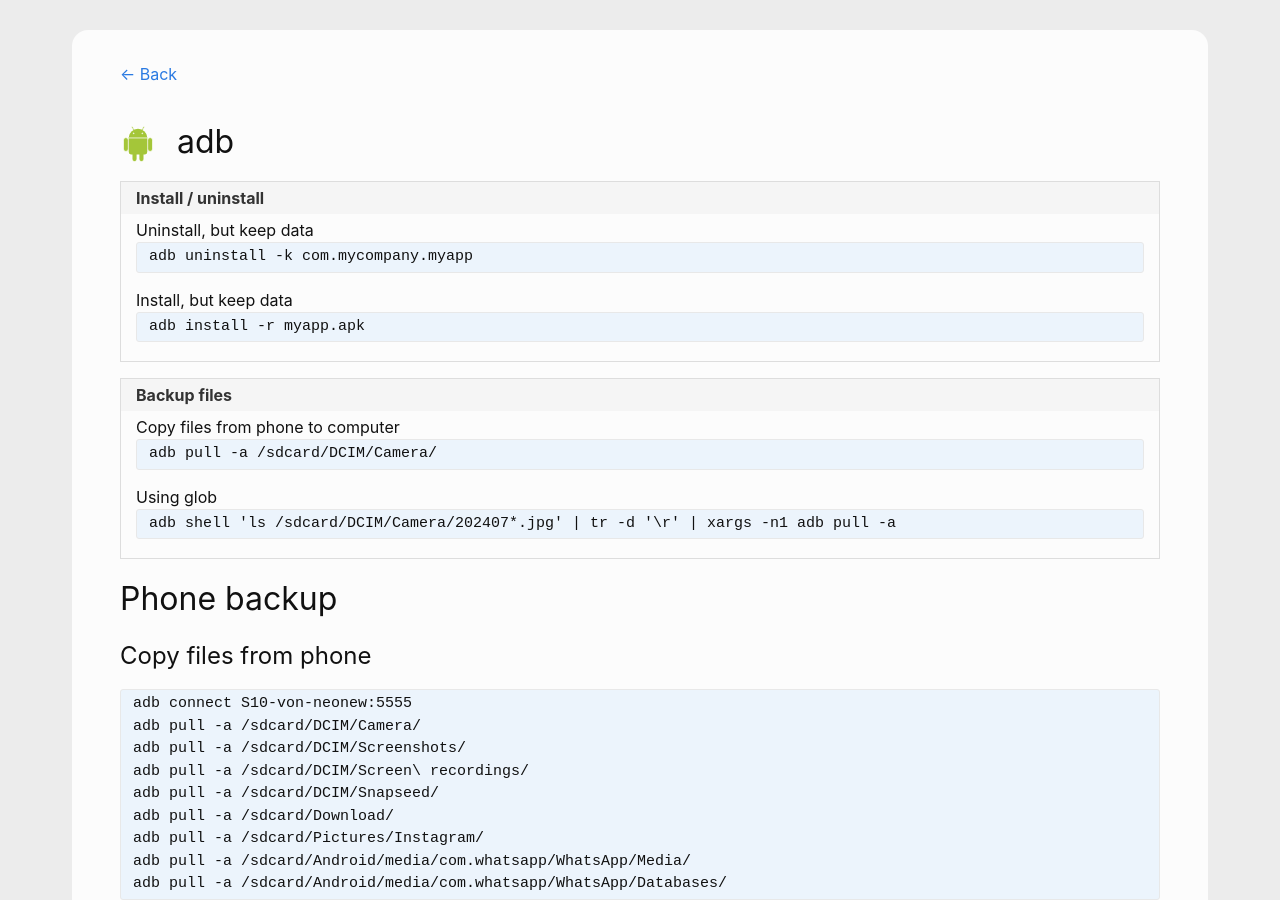
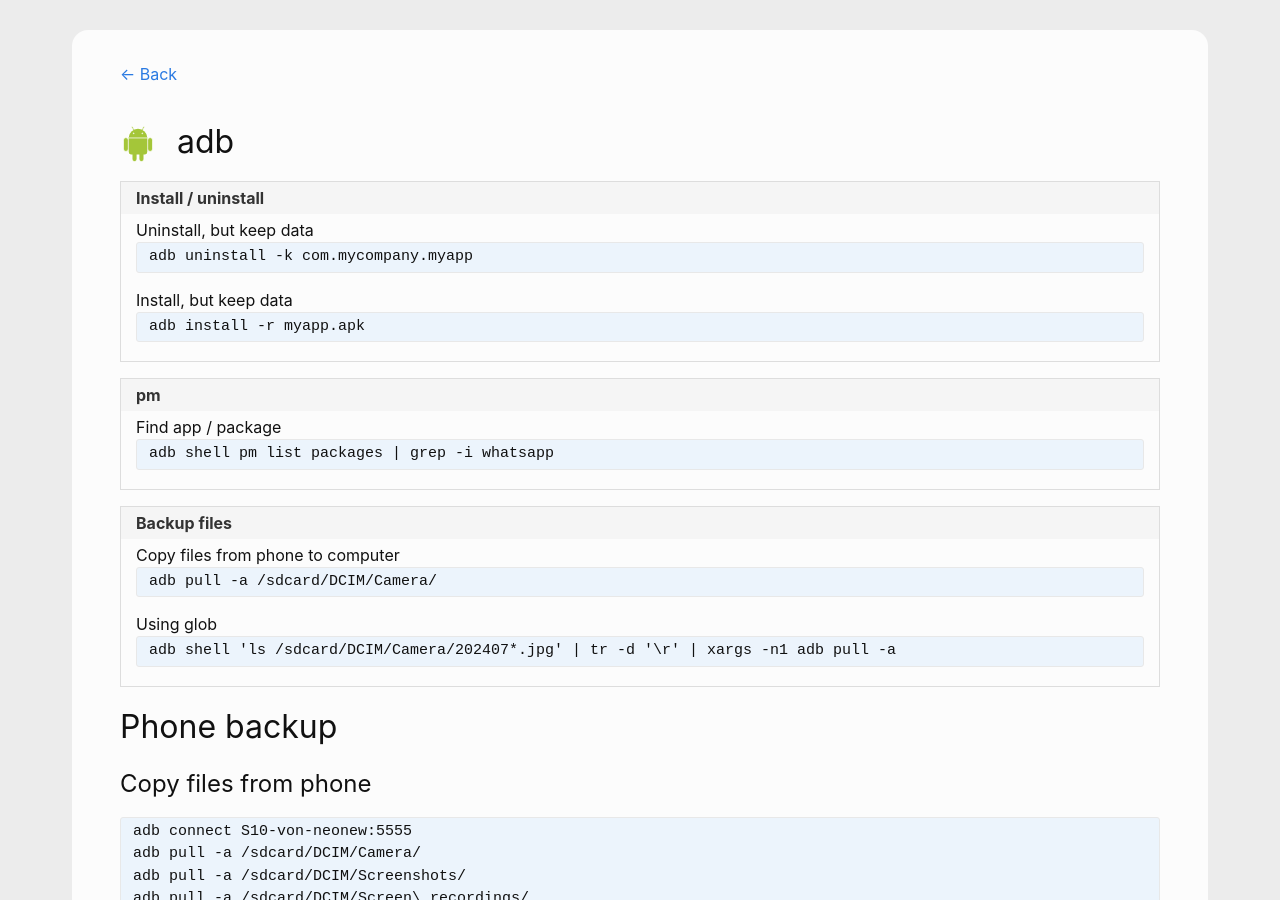
Before and after one commit to andreas-mausch/cheatsheets, a Jekyll site: the page built from _cheatsheets/adb.md, in a window 1280 px wide and 900 px high. Built offline with Jekyll 4.4.1, drawn with Linux system fonts in a browser that asks for light colours.

Commit message:
adb: List all apps

```diff
--- a/_cheatsheets/adb.md
+++ b/_cheatsheets/adb.md
@@ -7,6 +7,9 @@ section:
     commands:
       Uninstall, but keep data: adb uninstall -k com.mycompany.myapp
       Install, but keep data: adb install -r myapp.apk
+  - name: pm
+    commands:
+      Find app / package: adb shell pm list packages | grep -i whatsapp
   - name: Backup files
     commands:
       Copy files from phone to computer: adb pull -a /sdcard/DCIM/Camera/
```
